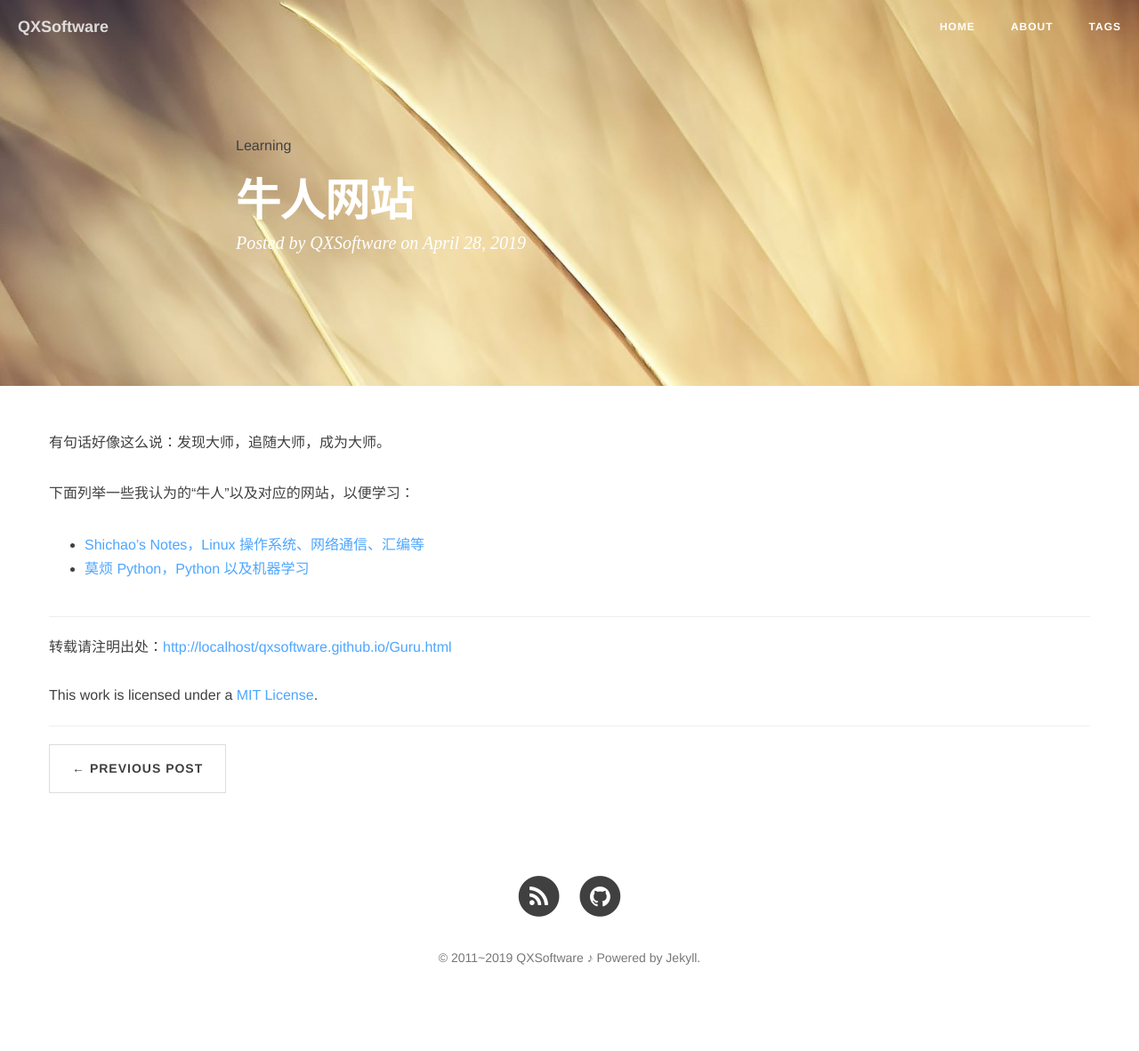
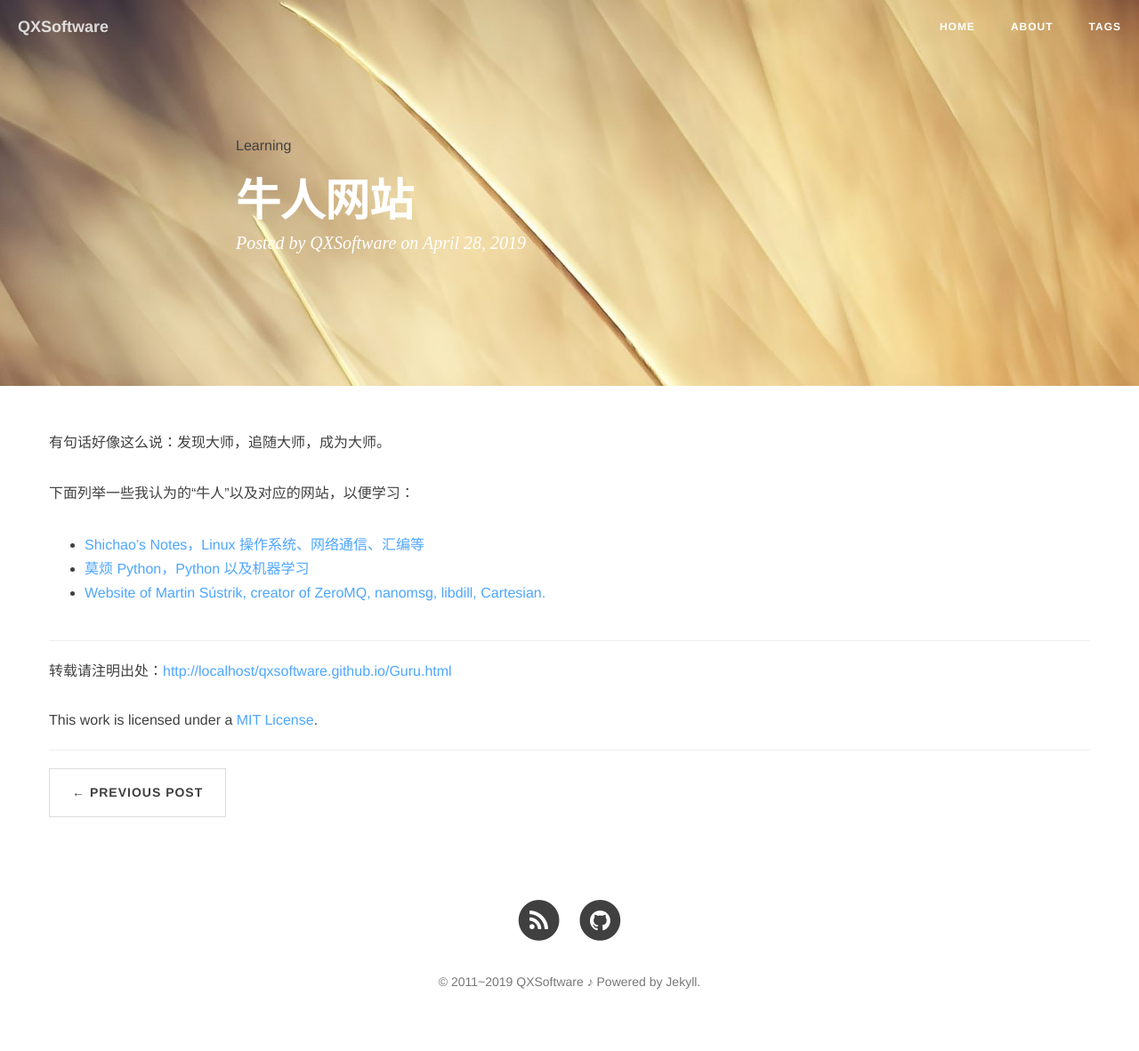
Before and after one commit to QXSoftware/qxsoftware.github.io, a Jekyll site: the page built from _posts/2019-04-28-Guru.MD, in a window 1280 px wide. Shown: the whole page at 89% size. Built offline with Jekyll 4.4.1, drawn with Linux system fonts in a browser that asks for light colours; nearby versions of some CDN libraries; comment, search, counter and statistics services are not loaded; before the commit the page ends 1154 px from its top, so only the background shows below that.

Commit message:
add Martin Sustrik

```diff
--- a/_posts/2019-04-28-Guru.MD
+++ b/_posts/2019-04-28-Guru.MD
@@ -11,3 +11,4 @@ published: true
 
 + [Shichao's Notes，Linux 操作系统、网络通信、汇编等](https://notes.shichao.io)
 + [莫烦 Python，Python 以及机器学习](https://morvanzhou.github.io)
++ [Website of Martin Sústrik, creator of ZeroMQ, nanomsg, libdill, Cartesian.](http://250bpm.com)
```
